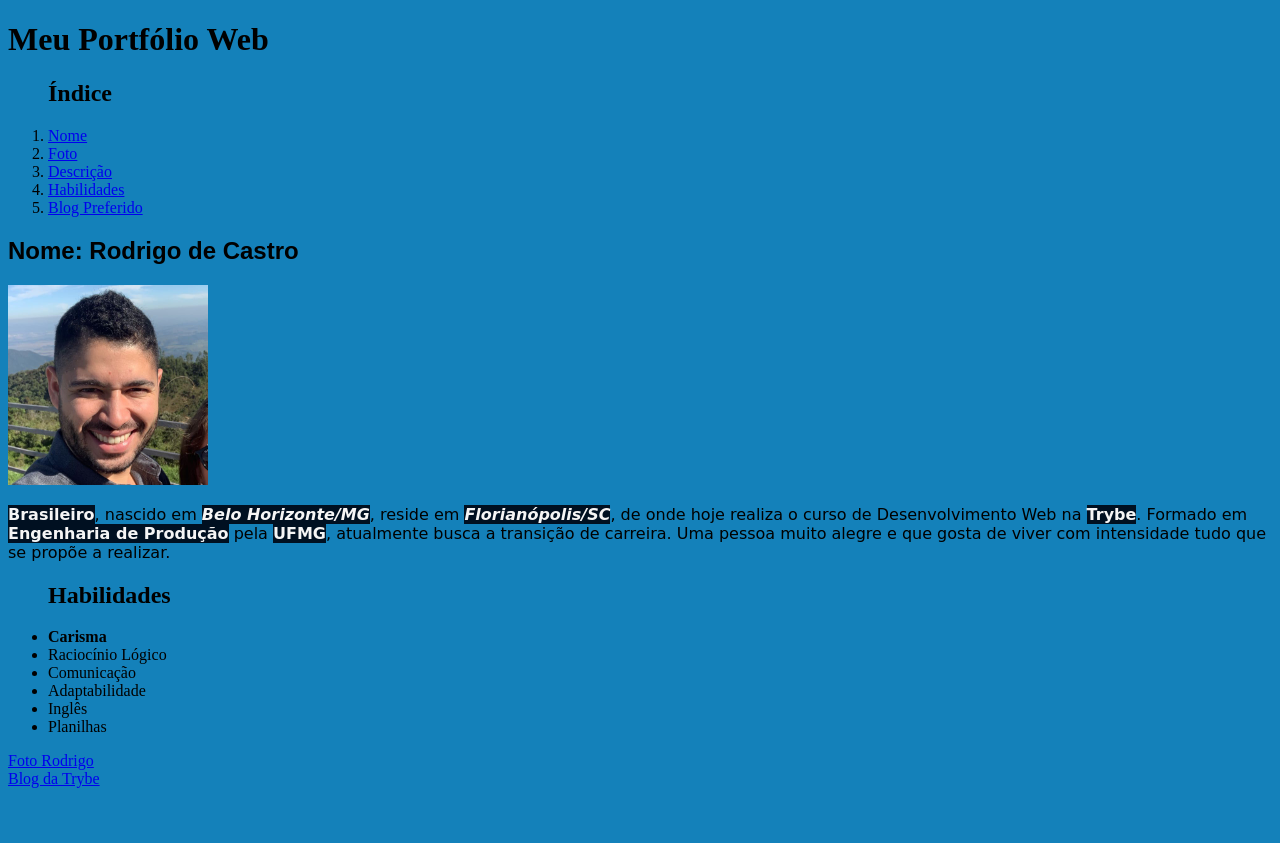
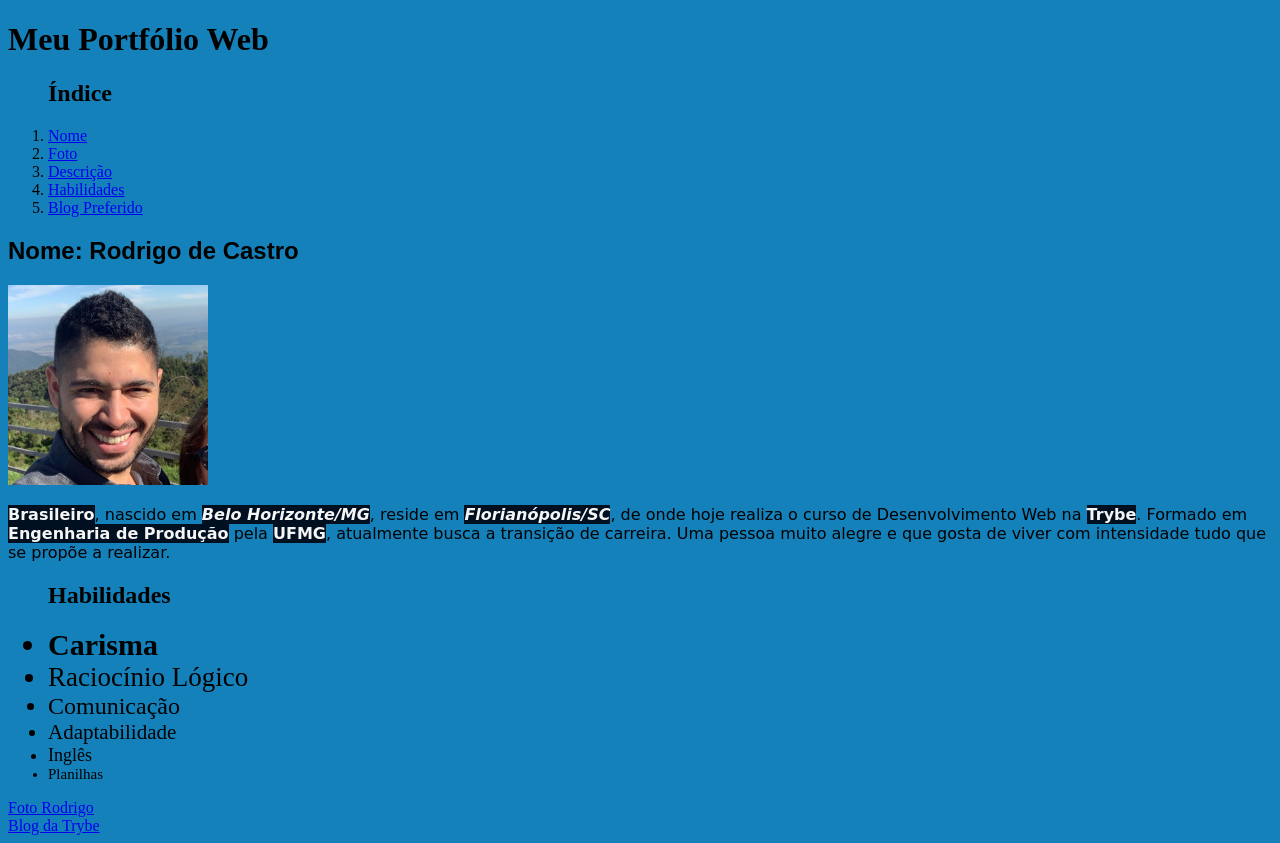
Before and after one commit to rodrigo-de-castro/rodrigo-de-castro.github.io, a plain HTML site: page index.html in a window 1280 px wide. Before the commit the page ends 800 px from the top, so only its background shows below. Drawn offline with Linux system fonts and the light colour scheme.

Commit message:
alteração tamanho fonte habilidades

```diff
--- a/index.html
+++ b/index.html
@@ -19,6 +19,29 @@ body {
   color: whitesmoke;
 }
 
+.carisma{
+  font-size: 30px;
+}
+
+.rac{
+  font-size: 27px;
+}
+
+.comu{
+  font-size: 24px;
+}
+
+.adap{
+  font-size: 21px;
+}
+
+.ing{
+  font-size: 18px;
+}
+
+.plan{
+  font-size: 15px;
+}
     </style>
   </head>
   <body>
@@ -36,12 +59,12 @@ body {
     <img src="foto_digao.jpeg" alt="foto do digao em sp" width="200" id="digao">
     <p id="desc"><strong class="destaques">Brasileiro</strong>, nascido em <strong class="destaques"><em>Belo Horizonte/MG</strong></em>, reside em <strong class="destaques"><em>Florianópolis/SC</strong></em>, de onde hoje realiza o curso de Desenvolvimento Web na <strong class="destaques">Trybe</strong>. Formado em <strong class="destaques">Engenharia de Produção</strong> pela <strong class="destaques">UFMG</strong>, atualmente busca a transição de carreira. Uma pessoa muito alegre e que gosta de viver com intensidade tudo que se propõe a realizar. </p>
     <ul id="habilidades"><h2>Habilidades</h2>
-        <li><strong>Carisma</strong></li>
-        <li>Raciocínio Lógico</li>
-        <li>Comunicação</li>
-        <li>Adaptabilidade</li>
-        <li>Inglês</li>
-        <li>Planilhas</li>
+        <li class="carisma"><strong>Carisma</strong></li>
+        <li class="rac">Raciocínio Lógico</li>
+        <li class="comu">Comunicação</li>
+        <li class="adap">Adaptabilidade</li>
+        <li class="ing">Inglês</li>
+        <li class="plan">Planilhas</li>
     </ul>
     <a href="#digao">Foto Rodrigo</a>
     <br>
```
